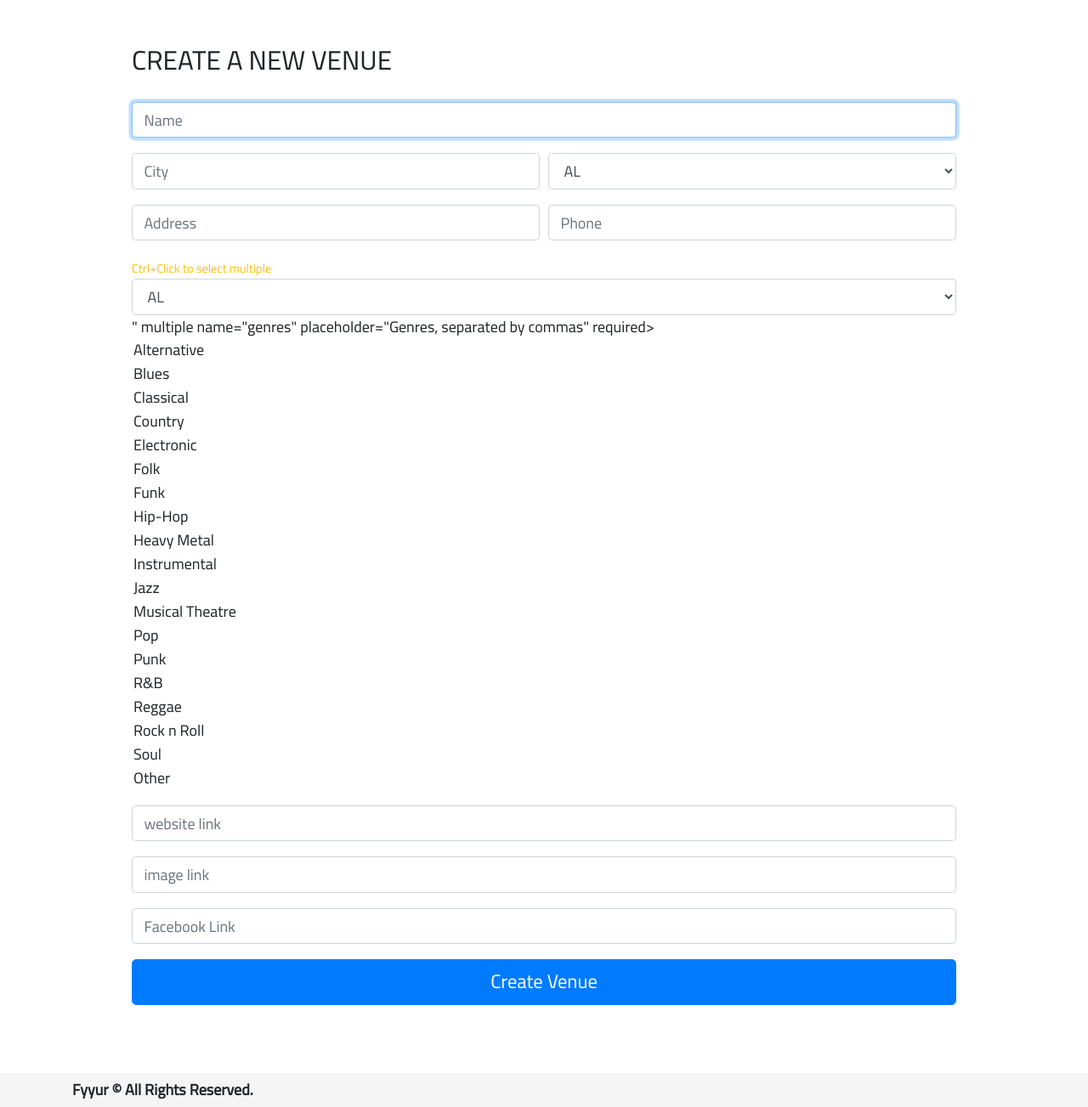
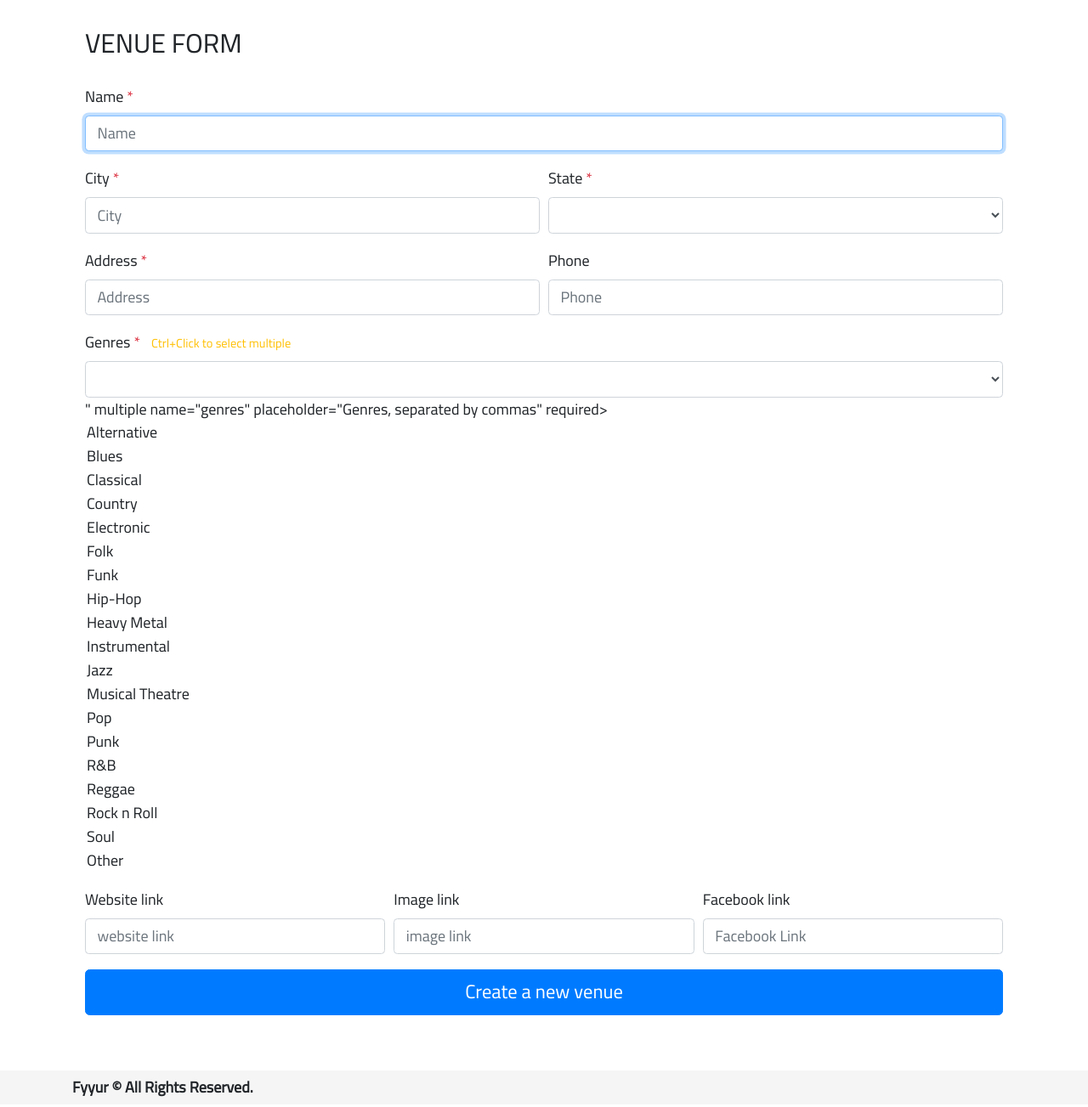
Before and after one commit to o-micron/Fyyur, a Flask app: page /venues/create in a window 1280 px wide. Shown: the part 75-1378 px from the top of the page at 85% size. Run offline with Flask 2, Linux system fonts and the light colour scheme; some libraries are stand-ins or nearby versions; some web fonts are replaced.

Commit message:
Improve all forms

```diff
--- a/forms/Venue.py
+++ b/forms/Venue.py
@@ -29,11 +29,12 @@ class VenueForm(FlaskForm):
         ]
     )
     city = StringField(
-        'city', validators=[Regexp('^[a-zA-Z ]*$', message="Please enter a valid City name")]
+        'city', validators=[DataRequired(), Regexp('^[a-zA-Z ]*$', message="Please enter a valid City name")]
     )
     state = SelectField(
         'state', validators=[DataRequired()],
         choices=[
+            ('', ''),
             ('AL', 'AL'),
             ('AK', 'AK'),
             ('AZ', 'AZ'),
@@ -88,7 +89,7 @@ class VenueForm(FlaskForm):
         ]
     )
     address = StringField(
-        'address', validators=[Optional()]
+        'address', validators=[DataRequired()]
     )
     phone = StringField(
         'phone', validators=[Optional(), Regexp('^[0-9\-]+$', message="Please provide a valid phone number")]
--- a/templates/forms/create_artist.html
+++ b/templates/forms/create_artist.html
@@ -8,7 +8,7 @@
   <div style="margin-top: 5px; margin-bottom: 10px;">
     <div>
       <h3 style="text-align: left; margin-bottom: 30px;">
-        CREATE A NEW ARTIST
+        ARTIST FORM
       </h3>
     </div>
     <form action="" method="POST">
@@ -109,7 +109,7 @@
       <div class="form-group">
         <input
           type="submit"
-          value="Create Artist"
+          value="Create a new artist"
           class="btn btn-primary btn-lg btn-block"
         />
       </div>
--- a/templates/forms/create_venue.html
+++ b/templates/forms/create_venue.html
@@ -5,19 +5,19 @@
 {% block title %}Create Venue{% endblock %}
 {% block content %}
 <div class="container">
-  <div class="mid">
     <div style="margin-top: 5px; margin-bottom: 10px;">
       <div>
         <h3 style="text-align: left; margin-bottom: 30px;">
-          CREATE A NEW VENUE
+          VENUE FORM
         </h3>
       </div>
       <form action="" method="POST">
         {{ form.hidden_tag() }}
         <div class="form-group">
+          <label>Name <span class="text-danger">*</span> </label>
           {% if 'name' in form.errors %}
           {{ form.name(class_='form-control is-invalid', placeholder="Name", autofocus=true) }}
-          <div class="invalid-feedback" style="text-align: left;">
+          <div class="invalid-feedback">
             {{ form.errors['name'][0] }}
           </div>
           {% else %}
@@ -26,9 +26,10 @@
         </div>
         <div class="form-row">
           <div class="form-group col-md-6">
+            <label>City <span class="text-danger">*</span> </label>
             {% if 'city' in form.errors %}
             {{ form.city(class_ = 'form-control is-invalid', placeholder="City", autofocus = true) }}
-            <div class="invalid-feedback" style="text-align: left;">
+            <div class="invalid-feedback">
               {{ form.errors['city'][0] }}
             </div>
             {% else %}
@@ -36,9 +37,10 @@
             {% endif %}
           </div>
           <div class="form-group col-md-6">
+            <label>State <span class="text-danger">*</span> </label>
             {% if 'state' in form.errors %}
             {{ form.state(class_ = 'form-control is-invalid', placeholder="State", autofocus = true) }}
-            <div class="invalid-feedback" style="text-align: left;">
+            <div class="invalid-feedback">
               {{ form.errors['state'][0] }}
             </div>
             {% else %}
@@ -48,9 +50,10 @@
         </div>
         <div class="form-row">
             <div class="form-group col-md-6">
+              <label>Address <span class="text-danger">*</span> </label>
               {% if 'address' in form.errors %}
               {{ form.address(class_='form-control is-invalid', placeholder="Address", autofocus=true) }}
-              <div class="invalid-feedback" style="text-align: left;">
+              <div class="invalid-feedback">
                 {{ form.errors['address'][0] }}
               </div>
               {% else %}
@@ -58,9 +61,10 @@
               {% endif %}
             </div>
             <div class="form-group col-md-6">
+              <label>Phone</label>
               {% if 'phone' in form.errors %}
               {{ form.phone(class_ = 'form-control is-invalid', placeholder="Phone", autofocus = true) }}
-              <div class="invalid-feedback" style="text-align: left;">
+              <div class="invalid-feedback">
                 {{ form.errors['phone'][0] }}
               </div>
               {% else %}
@@ -68,52 +72,58 @@
               {%endif %}
             </div>
         </div>
-        <div class="form-group" style="text-align: left;">
+        <div class="form-group">
+          <label>Genres <span class="text-danger">*</span> </label>
+          <span style="display:inline-block; width:5px;"></span>
           <small class="text-warning">Ctrl+Click to select multiple</small>
           {% if 'genres' in form.errors %}
           {{ form.genres(class_ = 'form-control is-invalid', placeholder="Genres, separated by commas", id=form.state, autofocus = true) }}
-          <div class="invalid-feedback" style="text-align: left;">
+          <div class="invalid-feedback">
             {{ form.errors['genres'][0] }}
           </div>
           {% else %}
           {{ form.genres(class_ = 'form-control', placeholder="Genres, separated by commas", id=form.state, autofocus = true) }}
           {% endif %}
         </div>
-        <div class="form-group">
+        <div class="form-row">
+          <div class="form-group col-md-4">
+            <label>Website link</label>
             {% if 'website' in form.errors %}
               {{ form.website(class_ = 'form-control is-invalid', placeholder="website link", autofocus = true) }}
-            <div class="invalid-feedback" style="text-align: left;">
+              <div class="invalid-feedback">
                 {{ form.errors['website'][0] }}
               </div>
               {% else %}
               {{ form.website(class_ = 'form-control', placeholder="website link", autofocus = true) }}
               {% endif %}
           </div>
-        <div class="form-group">
+          <div class="form-group col-md-4">
+            <label>Image link</label>
             {% if 'image_link' in form.errors %}
               {{ form.image_link(class_ = 'form-control is-invalid', placeholder="image link", autofocus = true) }}
-            <div class="invalid-feedback" style="text-align: left;">
+              <div class="invalid-feedback">
                 {{ form.errors['image_link'][0] }}
               </div>
               {% else %}
               {{ form.image_link(class_ = 'form-control', placeholder="image link", autofocus = true) }}
               {% endif %}
           </div>
-        <div class="form-group">
+          <div class="form-group col-md-4">
+            <label>Facebook link</label>
             {% if 'facebook_link' in form.errors %}
               {{ form.facebook_link(class_ = 'form-control is-invalid', placeholder="Facebook Link", autofocus = true) }}
-            <div class="invalid-feedback" style="text-align: left;">
+              <div class="invalid-feedback">
                 {{ form.errors['facebook_link'][0] }}
               </div>
               {% else %}
               {{ form.facebook_link(class_ = 'form-control', placeholder="Facebook Link", autofocus = true) }}
               {% endif %}
           </div>
+        </div>
         <div class="form-group">
-          <input type="submit" value="Create Venue" class="btn btn-primary btn-lg btn-block" />
+          <input type="submit" value="Create a new venue" class="btn btn-primary btn-lg btn-block" />
         </div>
       </form>
-    </div>
     </div>
 </div>
 {% endblock %}
```
Also changed, not shown: templates/forms/create_show.html (+9 -3 lines). Lines whose indentation alone changed are shown as unchanged.
